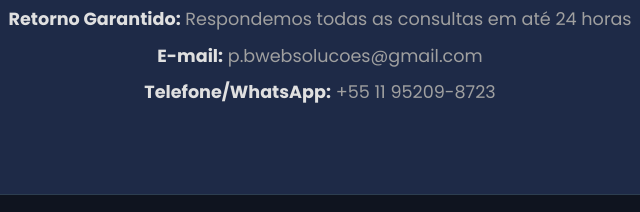
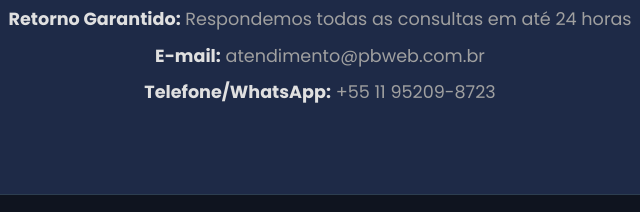
Before and after one commit to paulo-ricardo-ffg/pb, a plain HTML site: page index.html in a window 1280 px wide. Shown: the part 3814-4026 px from the top of the page, 320-960 px from the left. Drawn offline with Linux system fonts and the light colour scheme.

Commit message:
Update index.html

```diff
--- a/index.html
+++ b/index.html
@@ -212,7 +212,7 @@
           <p><strong>Horário de Atendimento:</strong> Segunda a Sexta, das 9h às 18h</p>
           <p><strong>Retorno Garantido:</strong> Respondemos todas as consultas em até 24 horas</p>
           <p><strong>E-mail:</strong>
-              <a href="mailto:atendimento@pbweb.com.br" aria-label="Enviar e-mail para orçamento">p.bwebsolucoes@gmail.com</a>
+              <a href="mailto:atendimento@pbweb.com.br" aria-label="Enviar e-mail para orçamento">atendimento@pbweb.com.br</a>
           </p>
           <p><strong>Telefone/WhatsApp:</strong>
               <a href="https://api.whatsapp.com/send?phone=5511952098723" target="_blank" rel="noopener noreferrer" aria-label="Fale conosco no WhatsApp"> +55 11 95209-8723</a>
```
